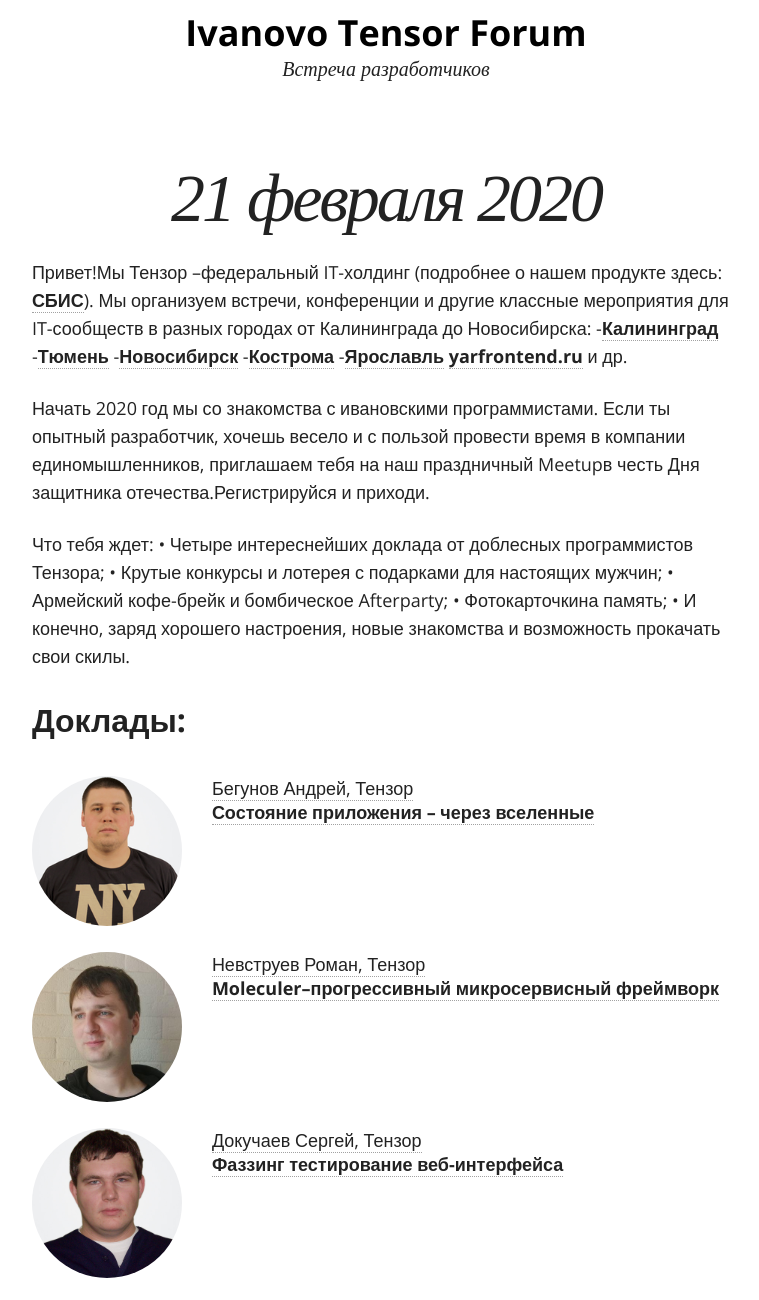
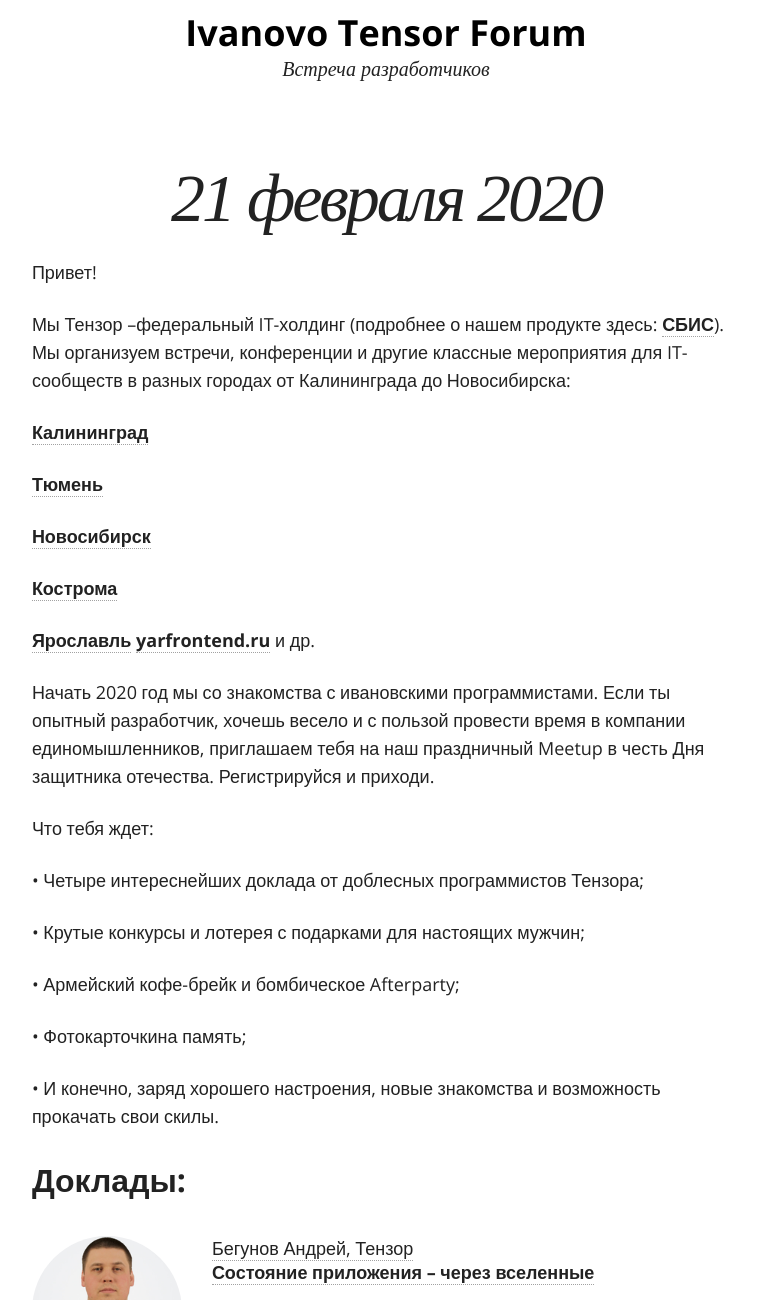
Before and after one commit to itftensor/itftensor.github.io, a Jekyll site: the page built from index.md, in a window 1280 px wide and 1400 px high, scrolled down 465 px, cut to the strip 0-1300 px from the top of the window. Shown: the whole strip, without its empty margins (254-1013 px from the left). Built offline with Jekyll 4.4.1, drawn with Linux system fonts in a browser that asks for light colours; nearby versions of some CDN libraries; comment, search, counter and statistics services are not loaded; some of the changed text lies outside the part shown.

Commit message:
поправил фото

```diff
--- a/index.md
+++ b/index.md
@@ -4,21 +4,34 @@ title: 21 февраля 2020
 excerpt:
 comments: true
 ---
-Привет!Мы Тензор –федеральный IT-холдинг (подробнее о нашем продукте здесь: [**СБИС**][sbis]). Мы организуем встречи, конференции и другие классные мероприятия для IT-сообществ в разных городах от Калининграда до Новосибирска:
- -[**Калининград**][kltf]
- -[**Тюмень**][tmnconf]
- -[**Новосибирск**][1070873]
- -[**Кострома**][1040266]
- -[**Ярославль**][1050019] [**yarfrontend.ru**][yarfrontend]
- и др.
+Привет!
 
-Начать 2020 год мы со знакомства с ивановскими программистами. Если  ты  опытный  разработчик,  хочешь  весело  и  с  пользой  провести  время  в  компании  единомышленников, приглашаем тебя на наш праздничный Meetupв честь Дня защитника отечества.Регистрируйся и приходи.
+Мы Тензор –федеральный IT-холдинг (подробнее о нашем продукте здесь: [**СБИС**][sbis]).
+Мы организуем встречи, конференции и другие классные мероприятия для IT-сообществ в разных городах от Калининграда до Новосибирска:
+
+[**Калининград**][kltf]
+
+[**Тюмень**][tmnconf]
+
+[**Новосибирск**][1070873]
+
+[**Кострома**][1040266]
+
+[**Ярославль**][1050019] [**yarfrontend.ru**][yarfrontend]
+и др.
+
+Начать 2020 год мы со знакомства с ивановскими программистами. Если  ты  опытный  разработчик,  хочешь  весело  и  с  пользой  провести  время  в  компании  единомышленников, приглашаем тебя на наш праздничный Meetup в честь Дня защитника отечества. Регистрируйся и приходи.
 
 Что тебя ждет:
+
 • Четыре интереснейших доклада от доблесных программистов Тензора;
+
 • Крутые конкурсы и лотерея с подарками для настоящих мужчин;
+
 • Армейский кофе-брейк и бомбическое Afterparty;
+
 • Фотокарточкина память;
+
 • И конечно, заряд хорошего настроения, новые знакомства и возможность прокачать свои скилы.
 
 Доклады:
```
Also changed, not shown: other parts of index.md (+4 -4 lines), _data/authors.yml (+4 -4 lines), images/begunov.a.png (renamed from images/begunov_a.png), images/dokuchaev.s.png (renamed from images/dokuchaev_s.png), images/nevstruev.r.png (renamed from images/nevstruev_r.png), images/uvarov.i.jpg (renamed from images/uvarov_i.jpg).
